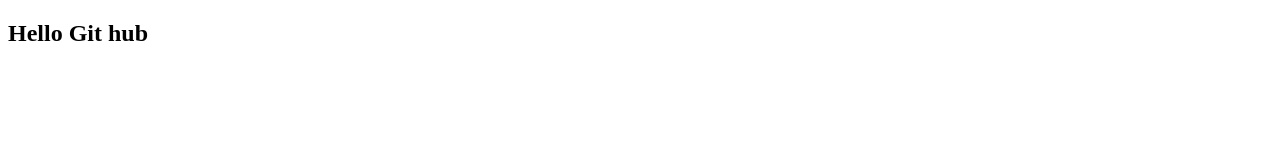
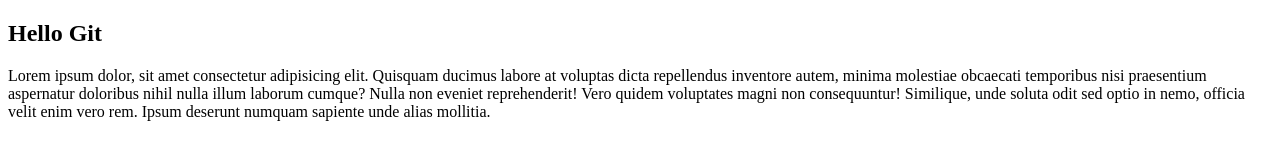
Before and after one commit to NafiadAbdi/group_2_Evangadi, a plain HTML site: page Pages/index.html in a window 1280 px wide. Drawn offline with Linux system fonts and the light colour scheme.

Commit message:
paragraph is added

```diff
--- a/Pages/index.html
+++ b/Pages/index.html
@@ -6,6 +6,15 @@
 		<title>Git hub</title>
 	</head>
 	<body>
-		<h2>Hello Git hub</h2>
+		<h2>Hello Git</h2>
+		<p>
+			Lorem ipsum dolor, sit amet consectetur adipisicing elit. Quisquam ducimus
+			labore at voluptas dicta repellendus inventore autem, minima molestiae
+			obcaecati temporibus nisi praesentium aspernatur doloribus nihil nulla
+			illum laborum cumque? Nulla non eveniet reprehenderit! Vero quidem
+			voluptates magni non consequuntur! Similique, unde soluta odit sed optio
+			in nemo, officia velit enim vero rem. Ipsum deserunt numquam sapiente unde
+			alias mollitia.
+		</p>
 	</body>
 </html>
```
